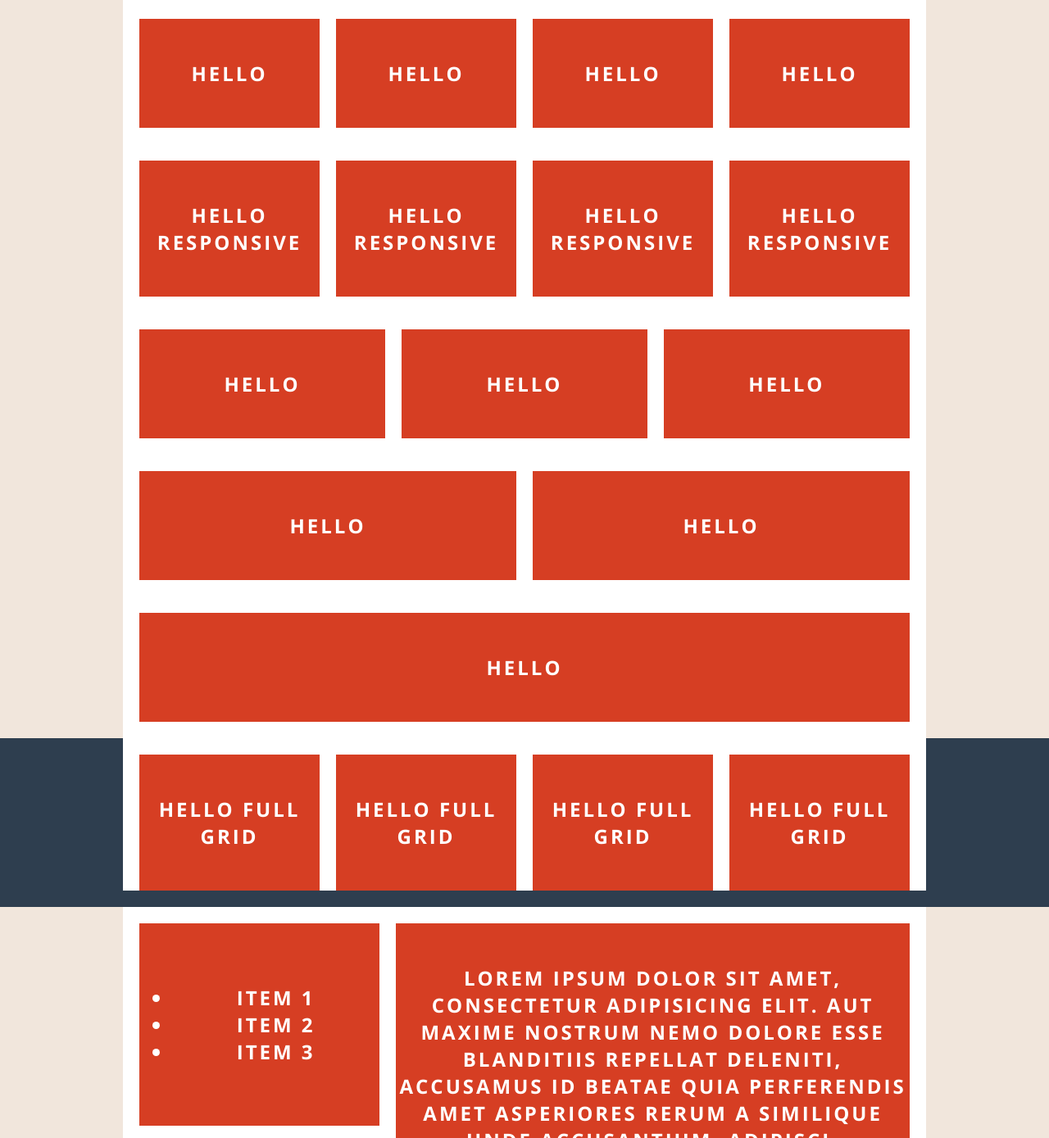
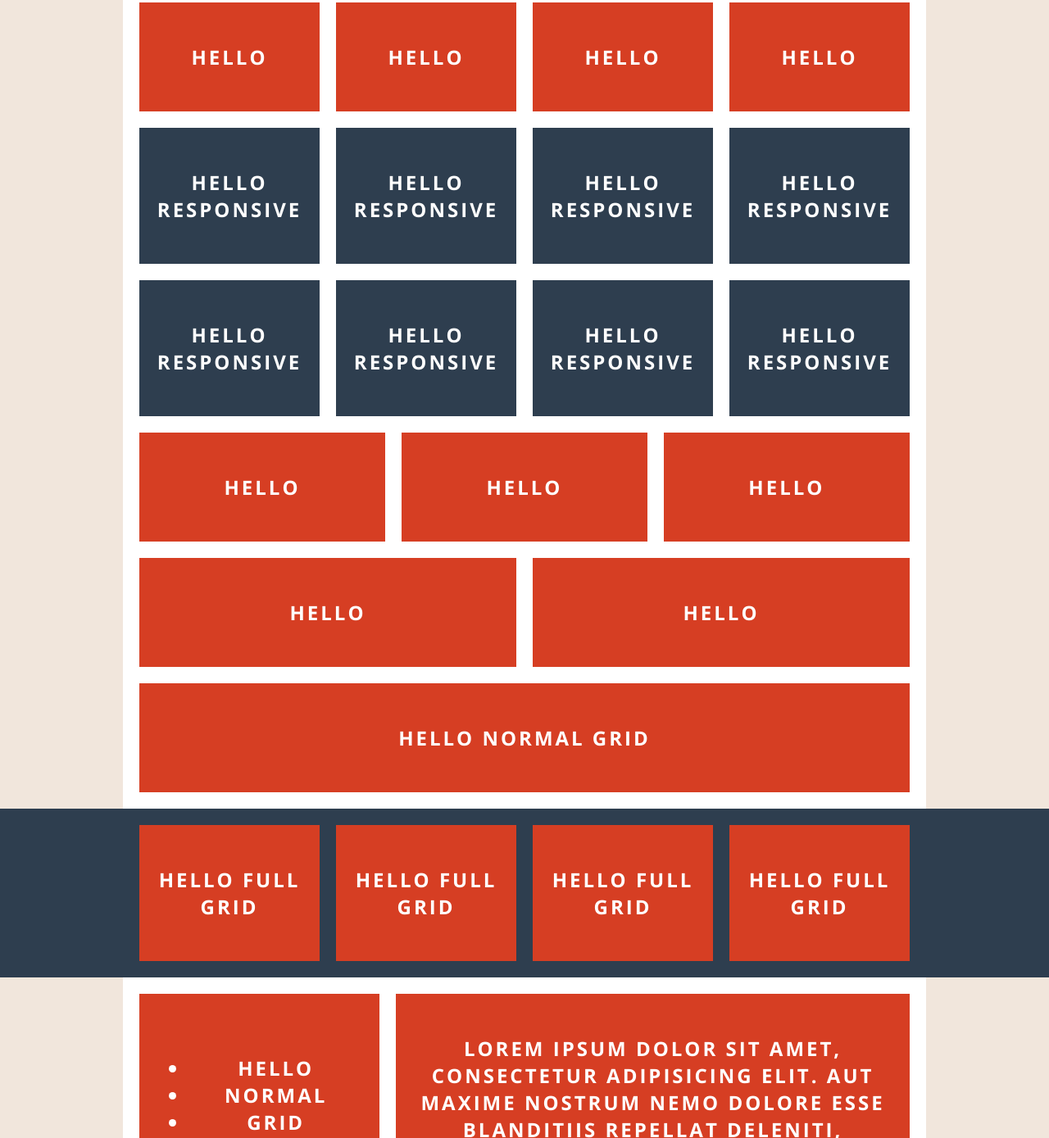
Before and after one commit to richbrat/hello-grid, a website: page example.html in a window 1280 px wide. Shown: the part 137-1526 px from the top of the page at 82% size. Drawn offline with nearby package versions, Linux system fonts and the light colour scheme; files that its build step writes are made by us from their sources; files whose address does not match are found by name.

Commit message:
Fix vertical alignment, tidy up the styles

```diff
--- a/example.html
+++ b/example.html
@@ -2,7 +2,7 @@
 <html lang="en">
 	<head>
 		<meta charset="UTF-8">
-		<title>Hello Grid markup</title>
+		<title>Rage Grid examples</title>
 
 		<link rel="stylesheet" type="text/css" href="css/grid.css" />
 		<link rel="stylesheet" type="text/css" href="css/irrelevant-for-the-grid.css" />
@@ -50,6 +50,22 @@
 				<div class="col-1-4">
 					<article class="box">Hello responsive</article>
 				</div>
+
+				<div class="col-1-4">
+					<article class="box">Hello responsive</article>
+				</div>
+
+				<div class="col-1-4">
+					<article class="box">Hello responsive</article>
+				</div>
+
+				<div class="col-1-4">
+					<article class="box">Hello responsive</article>
+				</div>
+
+				<div class="col-1-4">
+					<article class="box">Hello responsive</article>
+				</div>
 			</div>
 
 			<div class="full grid main">
@@ -78,14 +94,14 @@
 
 			<div class="grid main">
 				<div class="col-1-1">
-					<article class="box">Hello</article>
+					<article class="box">Hello normal grid</article>
 				</div>
 			</div>
 
 		</div>
 
-		<div class="full-background wrapper">
-			<div class="full grid">
+		<div class="pay-extra-attention-to-this wrapper">
+			<div class="full grid i-need-to-be-vertically-aligned">
 				<div class="col-1-4">
 					<article class="box">Hello full grid</article>
 				</div>
@@ -105,13 +121,13 @@
 		</div>
 
 		<div class="wrapper">
-			<div class="grid main">
+			<div class="grid main i-need-to-be-vertically-aligned">
 				<div class="col-1-3">
 					<nav class="box">
 						<ul>
-							<li>Item 1</li>
-							<li>Item 2</li>
-							<li>Item 3</li>
+							<li>Hello</li>
+							<li>Normal</li>
+							<li>Grid</li>
 						</ul>
 					</nav>
 				</div>
--- a/scss/_grid-config.scss
+++ b/scss/_grid-config.scss
@@ -1,6 +1,11 @@
 
-$site-wrapper: 980px;
-$gutter:       20px;
+$grid-width:  980px;
+$gutter:      20px;
+
+$desktop:     1020px;
+$tablet:      768px;
+$mini-tablet: 620px;
+$mobile:      480px;
 
 $col-widths: (
 	col-1-1: 100%,
@@ -14,13 +19,52 @@ $col-widths: (
 	col-1-8: 12.5%
 );
 
-$desktop:     1020px;
-$tablet:      768px;
-$mini-tablet: 620px;
-$mobile:      480px;
-
 
 // Uncomment and set these variables if you like, and the grid
 // will use them automatically.
 
-$grid-background: #fff;
+$grid-background-color: #fff;
+
+
+// Useful mixins
+
+	@mixin set-column( $old, $new ) {
+		$col-name: col-1-#{$new};
+		$width: map-get( $col-widths, $col-name );
+
+		width: $width;
+
+		&:nth-of-type( #{$new}n+1 ) {
+			clear: left;
+		}
+
+		@if $new != $old {
+			&:nth-of-type(#{$old}n+1) {
+				clear: none;
+			}
+		}
+	}
+
+	@mixin columns( $desktop-cols, $tablet-cols, $mini-tablet-cols, $mobile-cols ) {
+		&:nth-of-type(#{$desktop-cols}n+1) {
+			clear: left;
+		}
+
+		@media ( max-width: $tablet ) {
+			@include set-column( $desktop-cols, $tablet-cols );
+		}
+		@media ( max-width: $mini-tablet ) {
+			@include set-column( $tablet-cols, $mini-tablet-cols );
+		}
+		@media ( max-width: $mobile ) {
+			@include set-column( $mini-tablet-cols, $mobile-cols );
+		}
+	}
+
+	@mixin full-bg( $color ) {
+		background: $color;
+
+		.grid {
+			background: $color;
+		}
+	}
--- a/scss/grid.scss
+++ b/scss/grid.scss
@@ -1,45 +1,30 @@
+
+//
+//
+//  (                                (   (   (
+//  )\ )   (     (            (      )\ ))\ ))\ )
+// (()/(   )\    )\ )   (     )\ )  (()/(()/(()/(
+//  /(_)|(((_)( (()/(   )\   (()/(   /(_))(_))(_))
+// (_))  )\ _ )\ /(_))_((_)   /(_))_(_))(_))(_))_
+// | _ \ (_)_\(_|_)) __| __| (_)) __| _ \_ _||   \
+// |   /  / _ \   | (_ | _|    | (_ |   /| | | |) |
+// |_|_\ /_/ \_\   \___|___|    \___|_|_\___||___/
+//
+//
+// Along with _grid-config.scss, this is the grid! In _grid-config.scss there
+// are some useful mixins, examples of how to use these mixins can be found in
+// irrelevant-for-the-grid.scss. Otherwise, that file only contains grid
+// related styles making those cols and wrappers look nice. Please have a look
+// though to see how to actually use the grid.
+//
+//
+// https://css-tricks.com/useful-nth-child-recipies/
+// https://css-tricks.com/examples/nth-child-tester/
+//
+// ###########################################################################
+
 
 @import 'grid-config';
-
-
-// Mixins
-
-	@mixin bp( $point ) {
-		@media ( max-width: $point ) { @content; }
-	}
-
-	@mixin set-column( $old, $new ) {
-		$col-name: col-1-#{$new};
-		$width: map-get( $col-widths, $col-name );
-
-		width: $width;
-
-		&:nth-of-type( #{$new}n+1 ) {
-			clear: left;
-		}
-
-		@if $new != $old {
-			&:nth-of-type(#{$old}n+1) {
-				clear: none;
-			}
-		}
-	}
-
-	@mixin columns( $desktop-cols, $tablet-cols, $mini-tablet-cols, $mobile-cols ) {
-		&:nth-of-type(#{$desktop-cols}n+1) {
-			clear: left;
-		}
-
-		@media ( max-width: $tablet ) {
-			@include set-column( $desktop-cols, $tablet-cols );
-		}
-		@media ( max-width: $mini-tablet ) {
-			@include set-column( $tablet-cols, $mini-tablet-cols );
-		}
-		@media ( max-width: $mobile ) {
-			@include set-column( $mini-tablet-cols, $mobile-cols );
-		}
-	}
 
 
 // The grid
@@ -49,12 +34,12 @@
 	}
 
 	.grid {
-		max-width: $site-wrapper;
+		max-width: $grid-width;
 		margin: 0 auto;
 		padding: 0 20px;
 
-		@if variable-exists( grid-background ) {
-			background: $grid-background;
+		@if variable-exists( grid-background-color ) {
+			background: $grid-background-color;
 		}
 
 		&.full {
@@ -100,54 +85,7 @@
 	[class*='col-1-1']:last-of-type {
 		margin-right: 20px;
 
-		@include bp( $tablet ) {
+		@media ( max-width: $tablet ) {
 			padding-right: 0;
 		}
 	}
-
-
-// ###########################################################################
-//
-// And that was the grid! Beyond this point are only grid related styles making
-// those cols look nice and wrappers to the grid. Please have a look to see how
-// to actually use the grid.
-//
-// https://css-tricks.com/useful-nth-child-recipies/
-// https://css-tricks.com/examples/nth-child-tester/
-//
-// ###########################################################################
-
-
-
-.full-background {
-	padding-bottom: 20px;
-	background: #2e3e4f;
-}
-
-.main {
-	padding-bottom: 20px;
-//	background: #fff;
-}
-
-.responsive > .col-1-4 {
-	@include bp( $mini-tablet ) {
-		width: map-get( $col-widths, col-1-2 );
-
-		&:nth-child(odd) {
-			clear: left;
-		}
-	}
-	@include bp( $mobile ) {
-		width: map-get( $col-widths, col-1-1 );
-		clear: left;
-
-		&:nth-child(even) {
-			clear: none;
-		}
-	}
-}
-
-.box {
-	margin-top: 20px;
-	padding: 50px 0;
-}
--- a/scss/irrelevant-for-the-grid.scss
+++ b/scss/irrelevant-for-the-grid.scss
@@ -13,6 +13,72 @@ body {
 	background: $tertiary;
 	font-family: 'Open Sans', sans-serif;
 	color: #fff;
+}
+
+.pay-extra-attention-to-this {
+	@include full-bg( #2e3e4f );
+}
+
+.i-need-to-be-vertically-aligned {
+	padding-top: 20px;
+}
+
+.grid {
+	padding-bottom: $gutter;
+}
+
+.responsive {
+	padding-bottom: 0;
+
+	> .col-1-4 {
+		margin-bottom: $gutter;
+
+		> .box {
+			background: $primary;
+		}
+
+		@media ( max-width: $tablet ) {
+			width: map-get( $col-widths, col-1-2 );
+			padding-bottom: 0;
+
+			&:nth-child(odd) {
+				clear: left;
+			}
+		}
+		@media ( max-width: $mobile ) {
+			width: map-get( $col-widths, col-1-1 );
+			clear: left;
+			margin-bottom: $gutter;
+
+			&:nth-child(even) {
+				clear: none;
+			}
+		}
+	}
+}
+
+.box {
+	padding: 50px $gutter;
+	background: $secondary;
+	font-size: 24px;
+	font-weight: 700;
+	text-align: center;
+	text-transform: uppercase;
+	letter-spacing: 3px;
+	word-break: break-word;
+	-webkit-hyphens: auto;
+	-moz-hyphens: auto;
+	hyphens: auto;
+
+	@media ( max-width: $tablet ) {
+		font-size: 18px;
+	}
+	@media ( max-width: $mobile ) {
+		font-size: 12px;
+		font-weight: 400;
+		letter-spacing: normal;
+		text-transform: none;
+	}
 }
 
 .logo {
@@ -42,23 +108,4 @@ body {
 			margin-left: 0;
 		}
 	}
-
-	// @include bp( $tablet ) {
-	// 	height: 40px;
-	// 	font-size: 30px;
-	// 	line-height: 40px;
-	// }
-	// @include bp( $mini-tablet ) {
-	// 	font-size: 24px;
-	// }
 }
-
-
-.box {
-	background: $secondary;
-	font-size: 24px;
-	font-weight: 700;
-	text-align: center;
-	text-transform: uppercase;
-	letter-spacing: 3px;
-}
```
